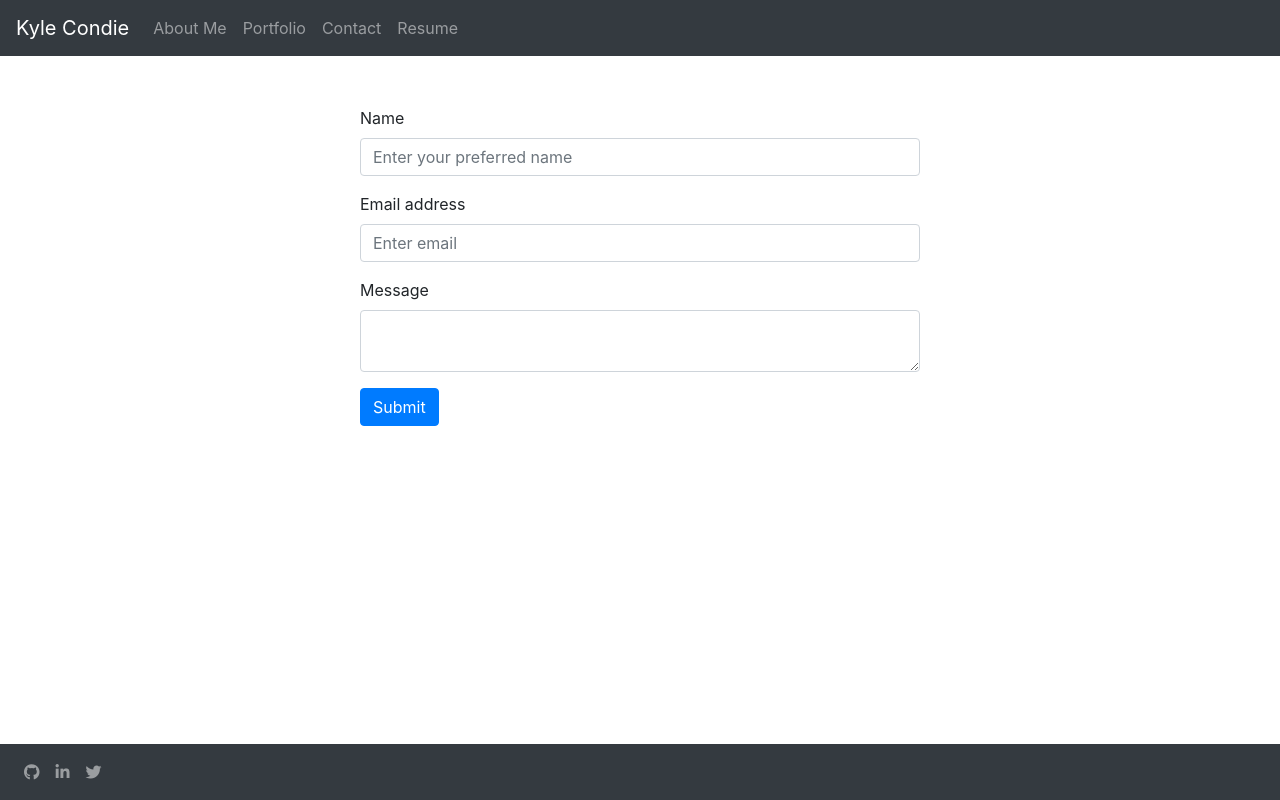
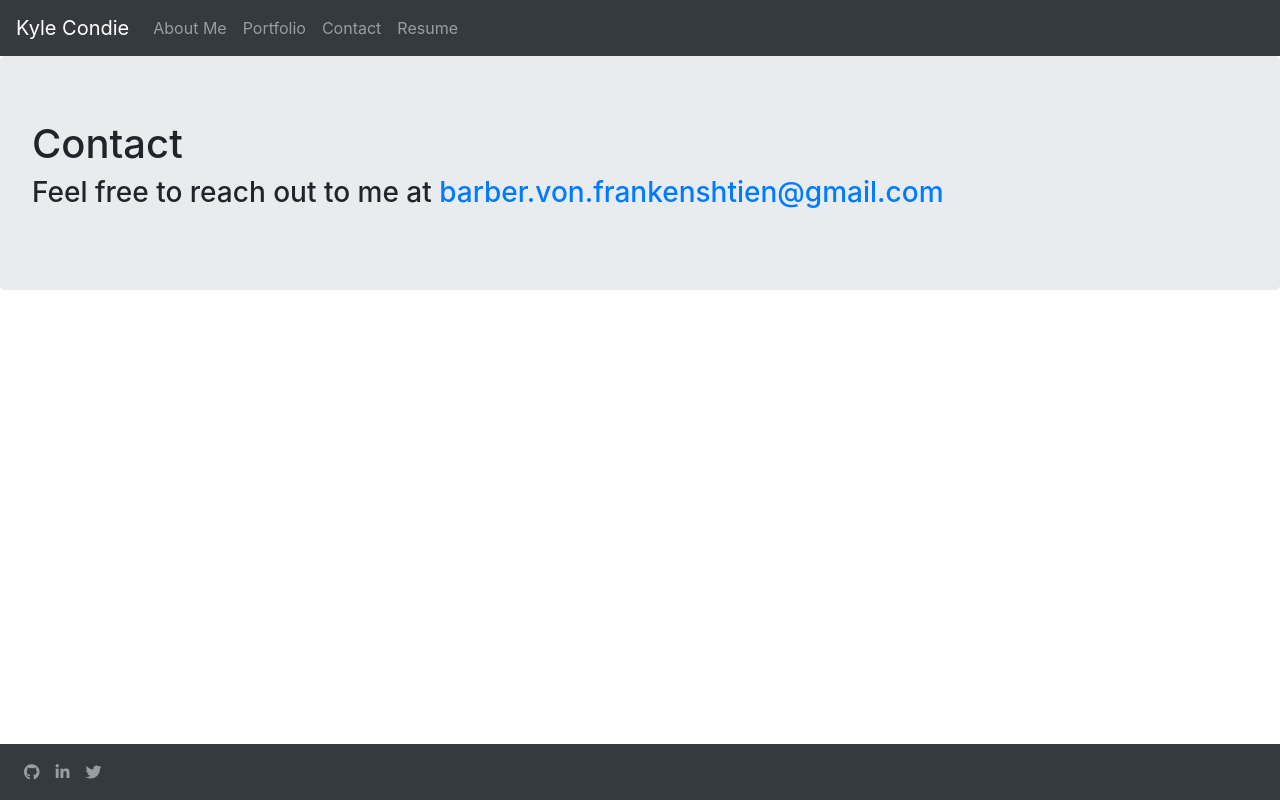
Before and after one commit to Frankenshtien/react-portfolio, a React (Create React App) app: page /contact in a window 1280 px wide. Built offline with nearby package versions, Linux system fonts and the light colour scheme.

Commit message:
changed contact

```diff
--- a/src/components/Contact/index.js
+++ b/src/components/Contact/index.js
@@ -1,55 +1,66 @@
 import React, { useState } from "react";
-import { Form, Button, Container, Row } from "react-bootstrap";
+import { Form, Button, Container, Row, Jumbotron } from "react-bootstrap";
 
 function Contact() {
-  const [formState, setFormState] = useState({
-    formName: "",
-    formEmail: "",
-    formMessage: "",
-  });
+  //   const [formState, setFormState] = useState({
+  //     formName: "",
+  //     formEmail: "",
+  //     formMessage: "",
+  //   });
 
-  const handleChange = (e) => {
-    setFormState({ ...formState, [e.target.id]: e.target.value });
-  };
+  //   const handleChange = (e) => {
+  //     setFormState({ ...formState, [e.target.id]: e.target.value });
+  //   };
 
-  const handleSubmit = (e) => {
-    e.preventDefault();
-    console.log("Submit Form", formState);
-  };
+  //   const handleSubmit = (e) => {
+  //     e.preventDefault();
+  //     console.log("Submit Form", formState);
+  //   };
 
   return (
-    <div>
-      <Container fluid>
-        <Row className="justify-content-md-center">
-          <Form
-            onSubmit={handleSubmit}
-            style={{ width: "35rem", margin: "50px", paddingBottom: "15px" }}
-          >
-            <Form.Group controlId="formName" onBlur={handleChange}>
-              <Form.Label>Name</Form.Label>
-              <Form.Control
-                type="text"
-                placeholder="Enter your preferred name"
-                required
-              />
-            </Form.Group>
+    <Jumbotron>
+      <h1>Contact</h1>
+      <h3>
+        <address>
+          Feel free to reach out to me at{" "}
+          <a href="mailto:barber.von.frankenshtien@gmail.com" target="_blank">
+            barber.von.frankenshtien@gmail.com
+          </a>
+        </address>
+      </h3>
+    </Jumbotron>
+    // <div>
+    //   <Container fluid>
+    //     <Row className="justify-content-md-center">
+    //       <Form
+    //         onSubmit={handleSubmit}
+    //         style={{ width: "35rem", margin: "50px", paddingBottom: "15px" }}
+    //       >
+    //         <Form.Group controlId="formName" onBlur={handleChange}>
+    //           <Form.Label>Name</Form.Label>
+    //           <Form.Control
+    //             type="text"
+    //             placeholder="Enter your preferred name"
+    //             required
+    //           />
+    //         </Form.Group>
 
-            <Form.Group controlId="formEmail" onBlur={handleChange}>
-              <Form.Label>Email address</Form.Label>
-              <Form.Control type="email" placeholder="Enter email" required />
-            </Form.Group>
+    //         <Form.Group controlId="formEmail" onBlur={handleChange}>
+    //           <Form.Label>Email address</Form.Label>
+    //           <Form.Control type="email" placeholder="Enter email" required />
+    //         </Form.Group>
 
-            <Form.Group controlId="formMessage" onBlur={handleChange}>
-              <Form.Label>Message</Form.Label>
-              <Form.Control as="textarea" type="text" required />
-            </Form.Group>
-            <Button variant="primary" type="submit">
-              Submit
-            </Button>
-          </Form>
-        </Row>
-      </Container>
-    </div>
+    //         <Form.Group controlId="formMessage" onBlur={handleChange}>
+    //           <Form.Label>Message</Form.Label>
+    //           <Form.Control as="textarea" type="text" required />
+    //         </Form.Group>
+    //         <Button variant="primary" type="submit">
+    //           Submit
+    //         </Button>
+    //       </Form>
+    //     </Row>
+    //   </Container>
+    // </div>
   );
 }
 
```
